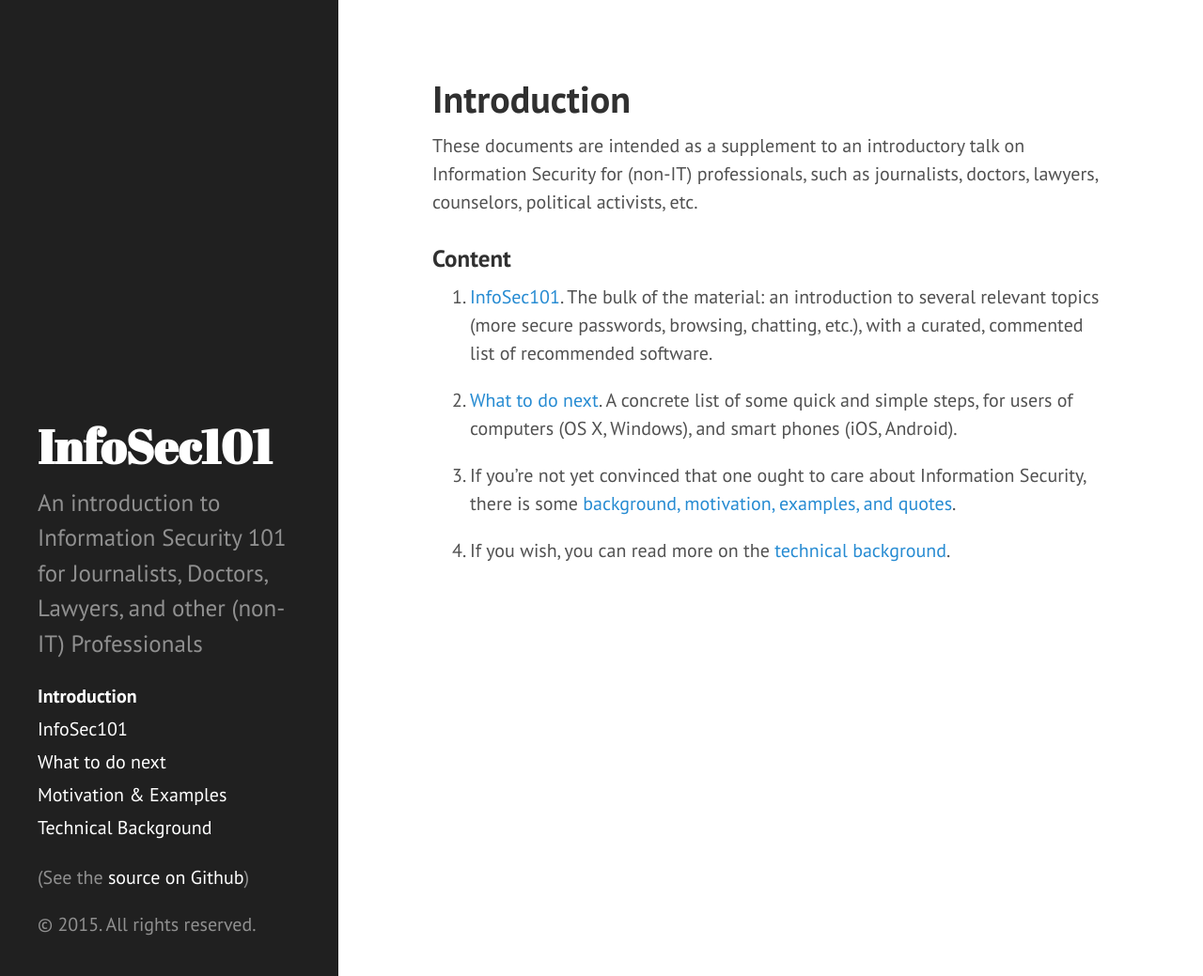
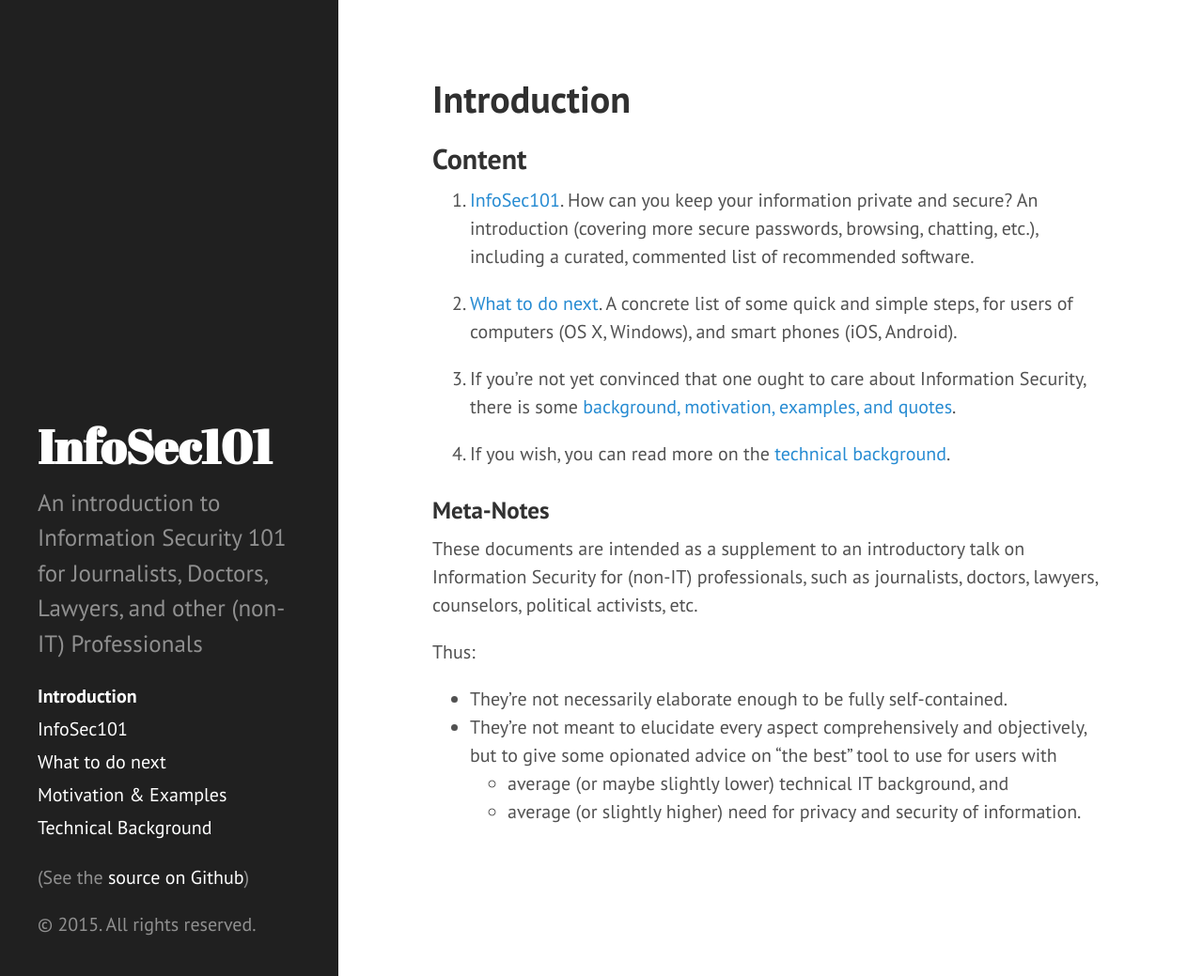
Before and after one commit to fabianlischka/InfoSec101, a Jekyll site: the page built from index.md, in a window 1280 px wide and 1039 px high. Shown: the whole window at 94% size. Built offline with Jekyll 4.4.1, drawn with Linux system fonts in a browser that asks for light colours; Markdown is read by kramdown in place of the engine named in the settings.

Commit message:
put content first

```diff
--- a/index.md
+++ b/index.md
@@ -3,15 +3,23 @@
 title: Introduction
 ---
 
+## Content
 
-These documents are intended as a supplement to an introductory talk on Information Security for (non-IT) professionals, such as journalists, doctors, lawyers, counselors, political activists, etc.
-
-### Content
-
-1. [InfoSec101](p1-InfoSec101). The bulk of the material: an introduction to several relevant topics (more secure passwords, browsing, chatting, etc.), with a curated, commented list of recommended software.
+1. [InfoSec101](p1-InfoSec101). How can you keep your information private and secure? An introduction (covering more secure passwords, browsing, chatting, etc.), including a curated, commented list of recommended software.
 
 2. [What to do next](p2-WhatToDoNext). A concrete list of some quick and simple steps, for users of computers (OS X, Windows), and smart phones (iOS, Android).
 
 3. If you're not yet convinced that one ought to care about Information Security, there is some [background, motivation, examples, and quotes](p3-Motivation).
 
 4. If you wish, you can read more on the [technical background](p4-TechnicalBackground).
+
+
+### Meta-Notes
+These documents are intended as a supplement to an introductory talk on Information Security for (non-IT) professionals, such as journalists, doctors, lawyers, counselors, political activists, etc.
+
+Thus:
+
+- They're not necessarily elaborate enough to be fully self-contained.
+- They're not meant to elucidate every aspect comprehensively and objectively, but to give some opionated advice on "the best" tool to use for users with
+    - average (or maybe slightly lower) technical IT background, and
+    - average (or slightly higher) need for privacy and security of information.
```
